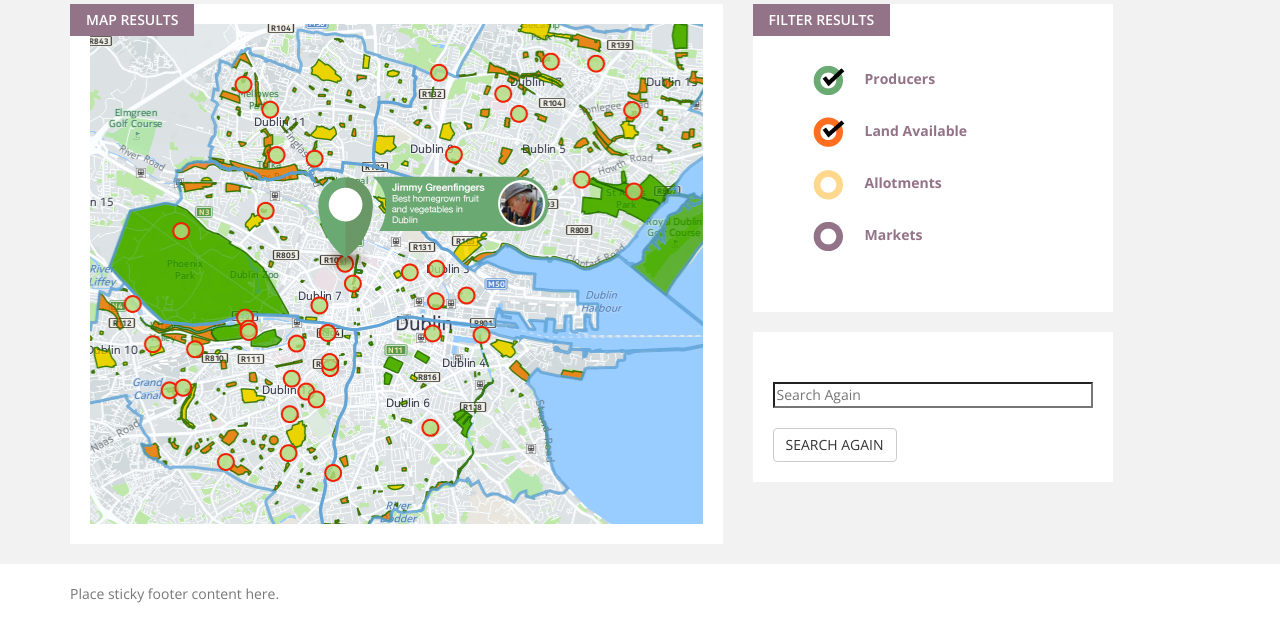
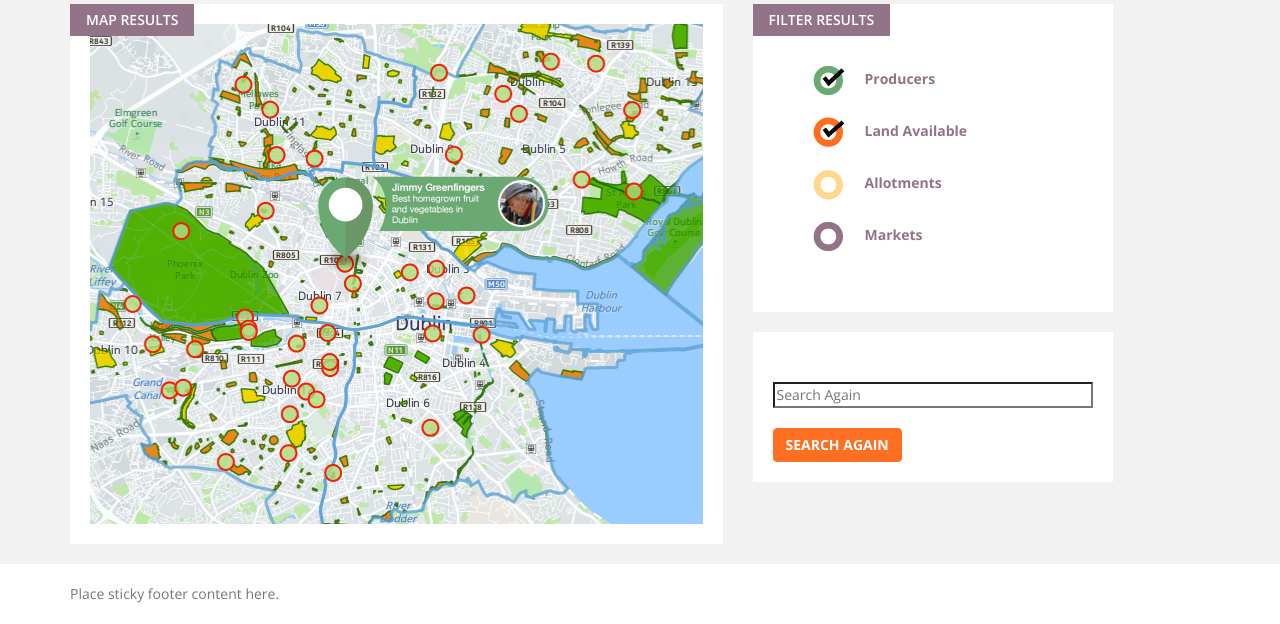
Before and after one commit to Figlen/dsa-minorProject, a plain HTML site: page results.html in a window 1280 px wide. Shown: the part 196-820 px from the top of the page. Drawn offline with nearby package versions, Linux system fonts and the light colour scheme.

Commit message:
more more more
as above

```diff
--- a/results.html
+++ b/results.html
@@ -91,7 +91,7 @@
         </div>
             <div class="sectionContainer">
               <input type="search" placeholder="Search Again" id="resultsSearch"><br><br>
-              <a class="btn btn-default" href="#" role="button">SEARCH AGAIN</a>
+              <a class="btn btn-primary" href="#" role="button">SEARCH AGAIN</a>
             </div>
         </div>
       </div>
```
